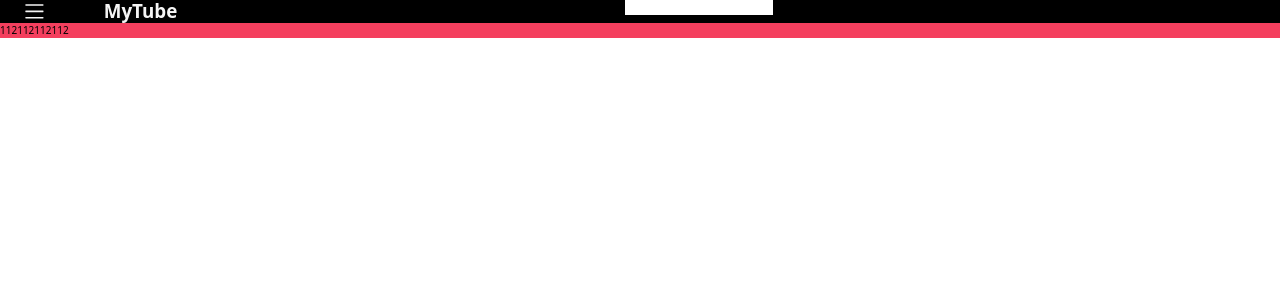
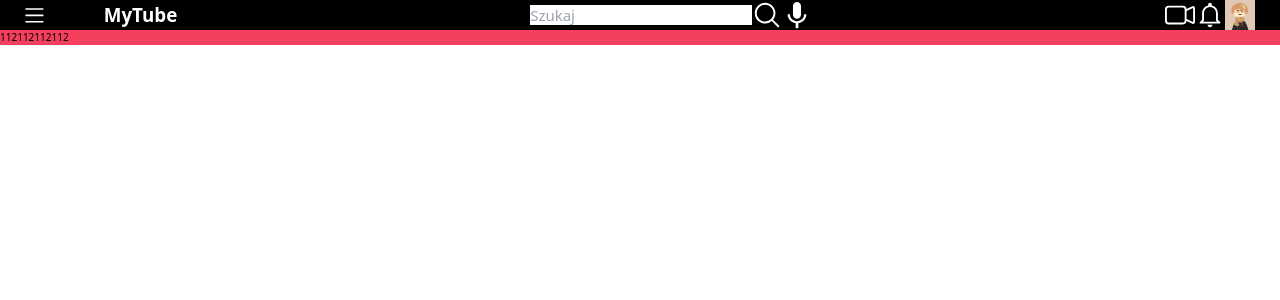
Before and after one commit to Biszku/Tailwind-My-Tube, a React (Vite) app: page / in a window 1280 px wide. Shown: the top 300 px of the page. Built offline with nearby package versions, Linux system fonts and the light colour scheme.

Commit message:
next day learning tailwind

```diff
--- a/src/components/header/header.tsx
+++ b/src/components/header/header.tsx
@@ -1,12 +1,13 @@
 import LogoContainer from "./logoContainer/logoContainer";
+import RigthContainer from "./rightContainer/rightContainer";
 import SearchContainer from "./searchContainer/searchContainer";
 
 const Header = () => {
   return (
-    <header className="flex justify-between col-span-2 px-10 ">
+    <header className="flex items-center justify-between col-span-2 px-10 ">
       <LogoContainer />
       <SearchContainer />
-      <p>112112</p>
+      <RigthContainer />
     </header>
   );
 };
--- a/src/components/header/logoContainer/logoContainer.tsx
+++ b/src/components/header/logoContainer/logoContainer.tsx
@@ -1,7 +1,7 @@
 import { SlMenu } from "react-icons/sl";
 const LogoContainer = () => {
   return (
-    <div className="text-3xl text-neutral-100 flex items-center gap-24">
+    <div className="text-3xl text-white flex items-center gap-24">
       <SlMenu />
       <span className="font-bold">MyTube</span>
     </div>
--- /dev/null
+++ b/src/components/header/rightContainer/rightContainer.tsx
@@ -0,0 +1,14 @@
+import { BsCameraVideo } from "react-icons/bs";
+import { IoMdNotificationsOutline } from "react-icons/io";
+
+const RigthContainer = () => {
+  return (
+    <div className="text-5xl text-white flex items-center">
+      <BsCameraVideo />
+      <IoMdNotificationsOutline />
+      <img className="w-12 h-auto" src="/public/avatar.jpg" alt="profile" />
+    </div>
+  );
+};
+
+export default RigthContainer;
--- a/src/components/header/searchContainer/searchContainer.tsx
+++ b/src/components/header/searchContainer/searchContainer.tsx
@@ -1,7 +1,19 @@
+import { IoMdMic } from "react-icons/io";
+import { HiMagnifyingGlass } from "react-icons/hi2";
 const SearchContainer = () => {
   return (
-    <div>
-      <input type="text" />
+    <div className="flex items-center text-5xl text-white">
+      <div className="flex">
+        <div className="flex items-center">
+          <input className="text-2xl " type="text" placeholder="Szukaj" />
+        </div>
+        <div className="flex items-center">
+          <HiMagnifyingGlass />
+        </div>
+      </div>
+      <div className="">
+        <IoMdMic />
+      </div>
     </div>
   );
 };
```
Also changed, not shown: public/avatar.jpg (added).
